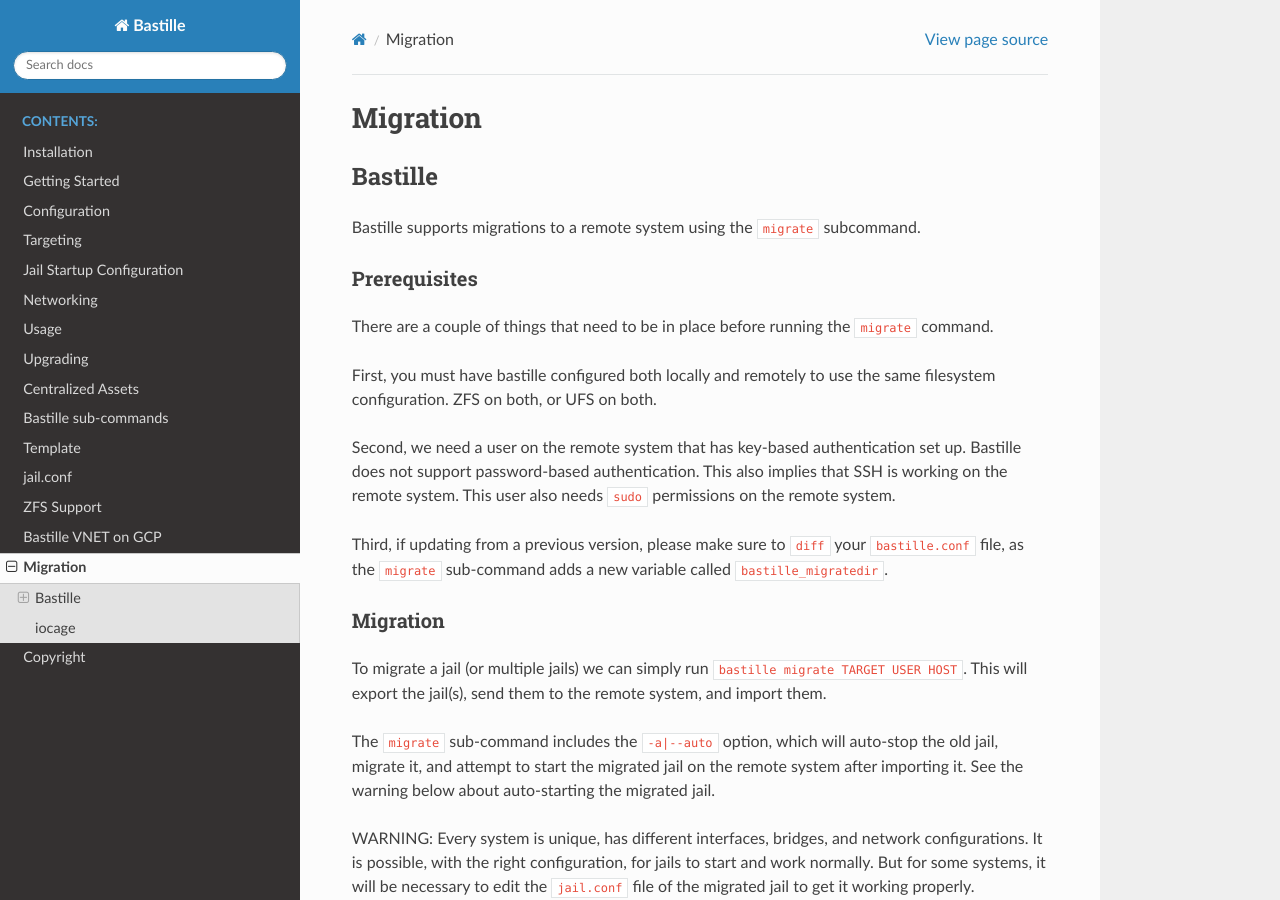
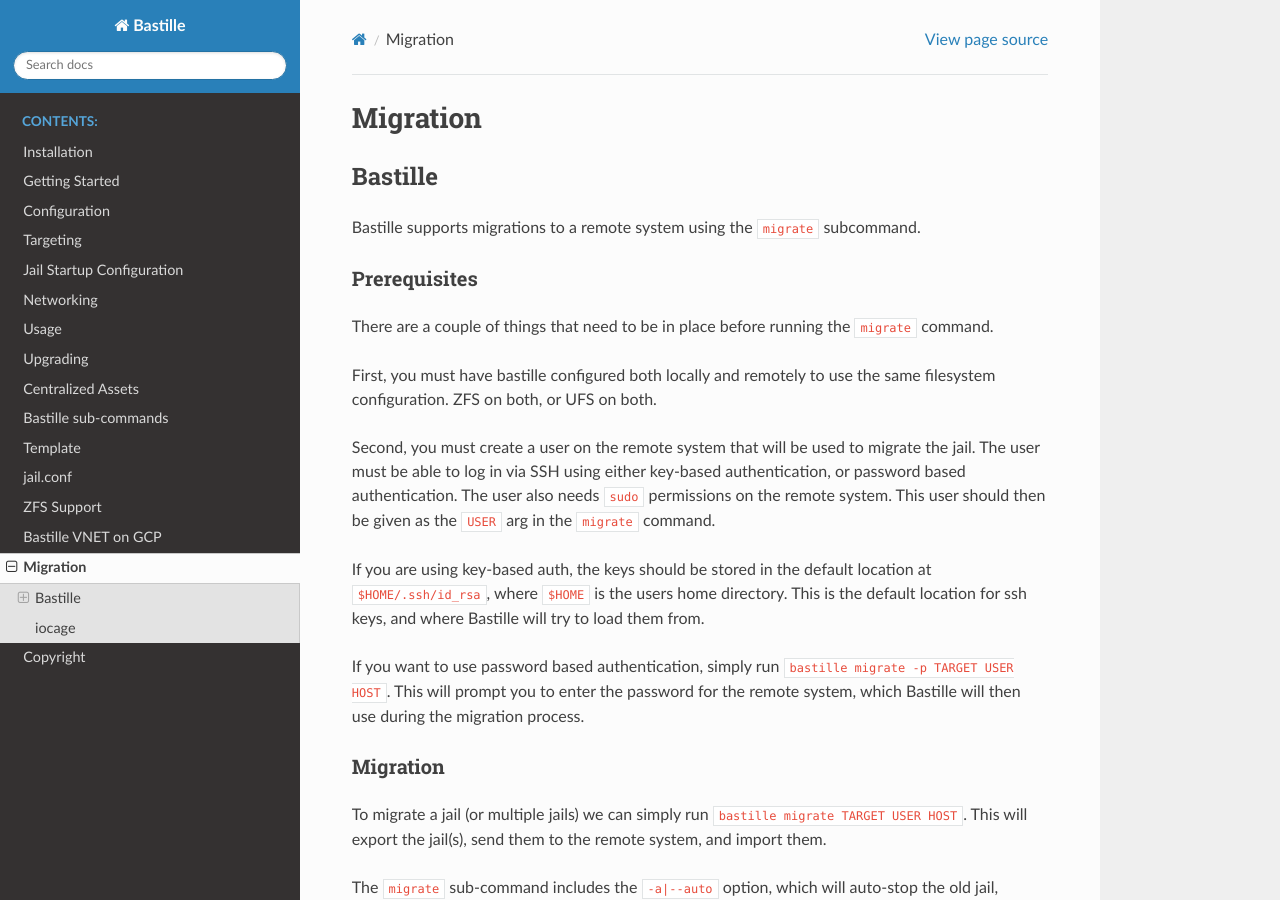
Before and after one commit to BastilleBSD/bastille, a Sphinx documentation site: the page built from docs/chapters/migration.rst, in a window 1280 px wide and 900 px high. Built offline with Sphinx 7.4.7 and the Read the Docs theme 3.1.0, drawn with Linux system fonts in a browser that asks for light colours.

Commit message:
docs: Update migration for password use

```diff
--- a/docs/chapters/migration.rst
+++ b/docs/chapters/migration.rst
@@ -14,12 +14,18 @@ There are a couple of things that need to be in place before running the ``migra
 First, you must have bastille configured both locally and remotely to use the same filesystem
 configuration. ZFS on both, or UFS on both.
 
-Second, we need a user on the remote system that has key-based authentication set up. Bastille
-does not support password-based authentication. This also implies that SSH is working on the
-remote system. This user also needs ``sudo`` permissions on the remote system.
+Second, you must create a user on the remote system that will be used to migrate the jail. The user
+must be able to log in via SSH using either key-based authentication, or password based authentication.
+The user also needs ``sudo`` permissions on the remote system. This user should then be given as the
+``USER`` arg in the ``migrate`` command.
 
-Third, if updating from a previous version, please make sure to ``diff`` your ``bastille.conf``
-file, as the ``migrate`` sub-command adds a new variable called ``bastille_migratedir``.
+If you are using key-based auth, the keys should be stored in the default location at ``$HOME/.ssh/id_rsa``,
+where ``$HOME`` is the users home directory. This is the default location for ssh keys, and where Bastille
+will try to load them from.
+
+If you want to use password based authentication, simply run ``bastille migrate -p TARGET USER HOST``. This
+will prompt you to enter the password for the remote system, which Bastille will then use during the migration
+process.
 
 Migration
 ^^^^^^^^^
```
